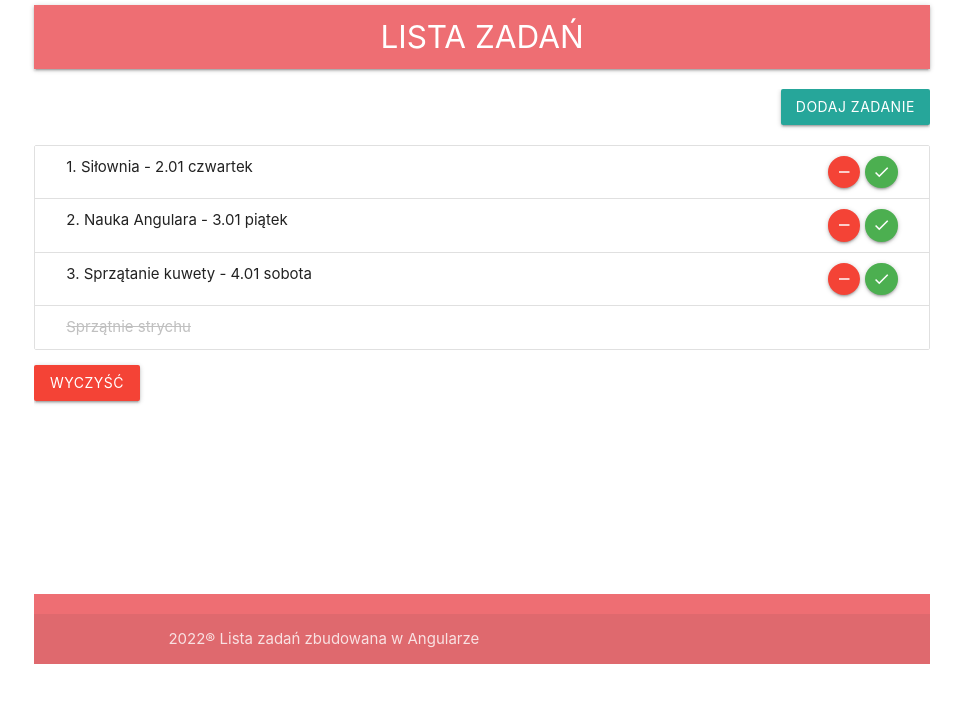
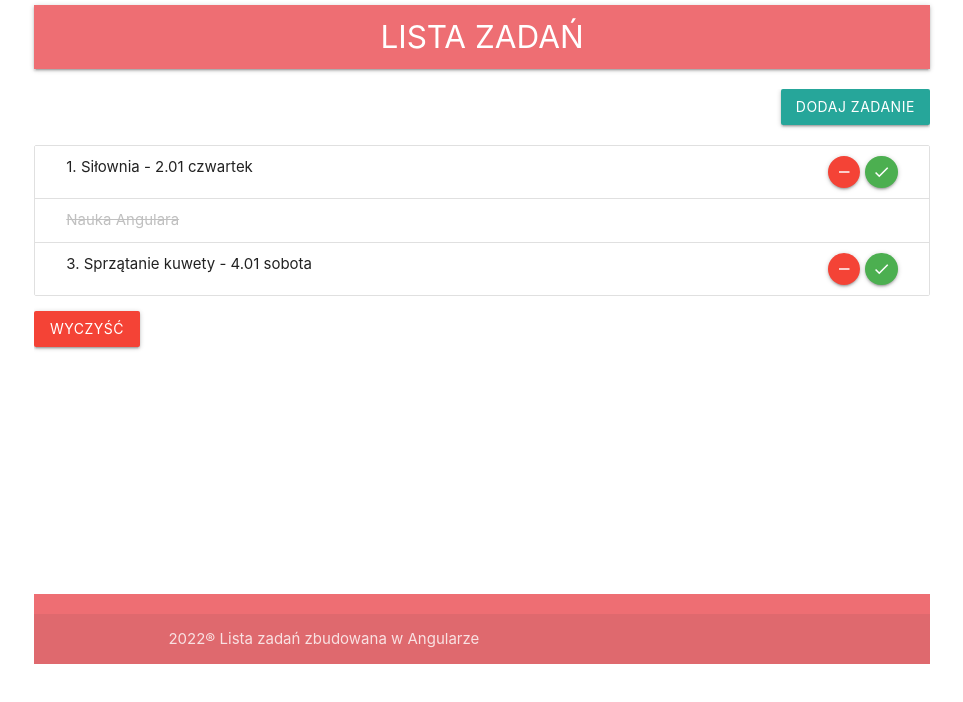
Before and after one commit to marcsien/todo_list_first_angular_project, an Angular app: page / in a window 1280 px wide. Shown: the top 702 px of the page, without its empty margins (158-1121 px from the left). Built offline with nearby package versions, Linux system fonts and the light colour scheme.

Commit message:
Generating to do elements with ngswitch

```diff
--- a/src/app/app.component.html
+++ b/src/app/app.component.html
@@ -29,7 +29,8 @@
     </div>
 
     <ul class="collection" *ngIf="tasks.length > 0; else noTasks">
-      <li class="collection-item row" *ngFor="let task of tasks; let i = index">
+      <ng-container *ngFor="let task of tasks; let i = index" [ngSwitch]="task.done">
+      <li class="collection-item row" *ngSwitchCase="false">
         <span class="col s10">
           {{ i + 1 }}. {{ task.name }} -
           {{ task.deadline | date : "d.MM EEEE" : "" : "pl" }}
@@ -43,9 +44,10 @@
           </button>
         </div>
       </li>
-      <li class="collection-item row">
-        <span class="col done">Sprzątnie strychu</span>
+      <li class="collection-item row" *ngSwitchCase="true">
+        <span class="col done">{{task.name}}</span>
       </li>
+    </ng-container>
     </ul>
 
     <ng-template #noTasks>
--- a/src/app/app.component.ts
+++ b/src/app/app.component.ts
@@ -21,7 +21,7 @@ tasks: Task[] = [
   {
     name: 'Nauka Angulara',
     deadline: '2020-01-03',
-    done: false,
+    done: true,
   },
   {
     name: 'Sprzątanie kuwety',
```
